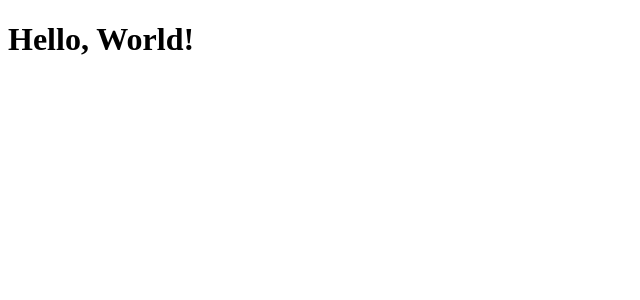
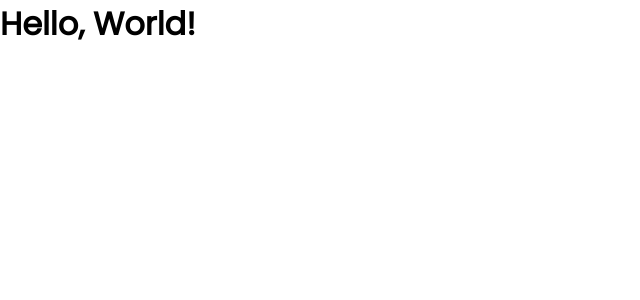
Before and after one commit to ArbenApura/toponeuwu, a SvelteKit app: page / in a window 1280 px wide. Shown: the top 300 px of the page, without its empty margins (0-640 px from the left). Built offline with nearby package versions, Linux system fonts and the light colour scheme.

Commit message:
Added sass

```diff
--- a/package.json
+++ b/package.json
@@ -23,11 +23,15 @@
 		"eslint-plugin-svelte3": "^4.0.0",
 		"prettier": "^2.8.0",
 		"prettier-plugin-svelte": "^2.8.1",
+		"sass": "^1.57.1",
 		"svelte": "^3.54.0",
 		"svelte-check": "^2.9.2",
 		"tslib": "^2.4.1",
 		"typescript": "^4.9.3",
 		"vite": "^4.0.0"
 	},
-	"type": "module"
+	"type": "module",
+	"dependencies": {
+		"@fontsource/poppins": "^4.5.10"
+	}
 }
--- /dev/null
+++ b/src/routes/+layout.svelte
@@ -0,0 +1,7 @@
+<script lang="ts">
+	import '$styles/index.scss';
+
+	export const ssr = false;
+</script>
+
+<slot />
--- /dev/null
+++ b/src/styles/index.scss
@@ -0,0 +1,9 @@
+@import '@fontsource/poppins';
+
+* {
+	font-family: 'Poppins', Verdana;
+	padding: 0;
+	margin: 0;
+	outline: none;
+	box-sizing: border-box;
+}
--- a/tsconfig.json
+++ b/tsconfig.json
@@ -8,7 +8,11 @@
 		"resolveJsonModule": true,
 		"skipLibCheck": true,
 		"sourceMap": true,
-		"strict": true
+		"strict": true,
+		"baseUrl": ".",
+		"paths": {
+			"$styles/*": ["src/styles/*"]
+		}
 	}
 	// Path aliases are handled by https://kit.svelte.dev/docs/configuration#alias
 	//
--- a/vite.config.js
+++ b/vite.config.js
@@ -1,8 +1,14 @@
 import { sveltekit } from '@sveltejs/kit/vite';
+import * as path from 'path';
 
 /** @type {import('vite').UserConfig} */
 const config = {
-	plugins: [sveltekit()]
+	plugins: [sveltekit()],
+	resolve: {
+		alias: {
+			$styles: path.resolve('./src/styles')
+		}
+	}
 };
 
 export default config;
```
Also changed, not shown: 1 other file (tests, documents, lock files or other folders).
